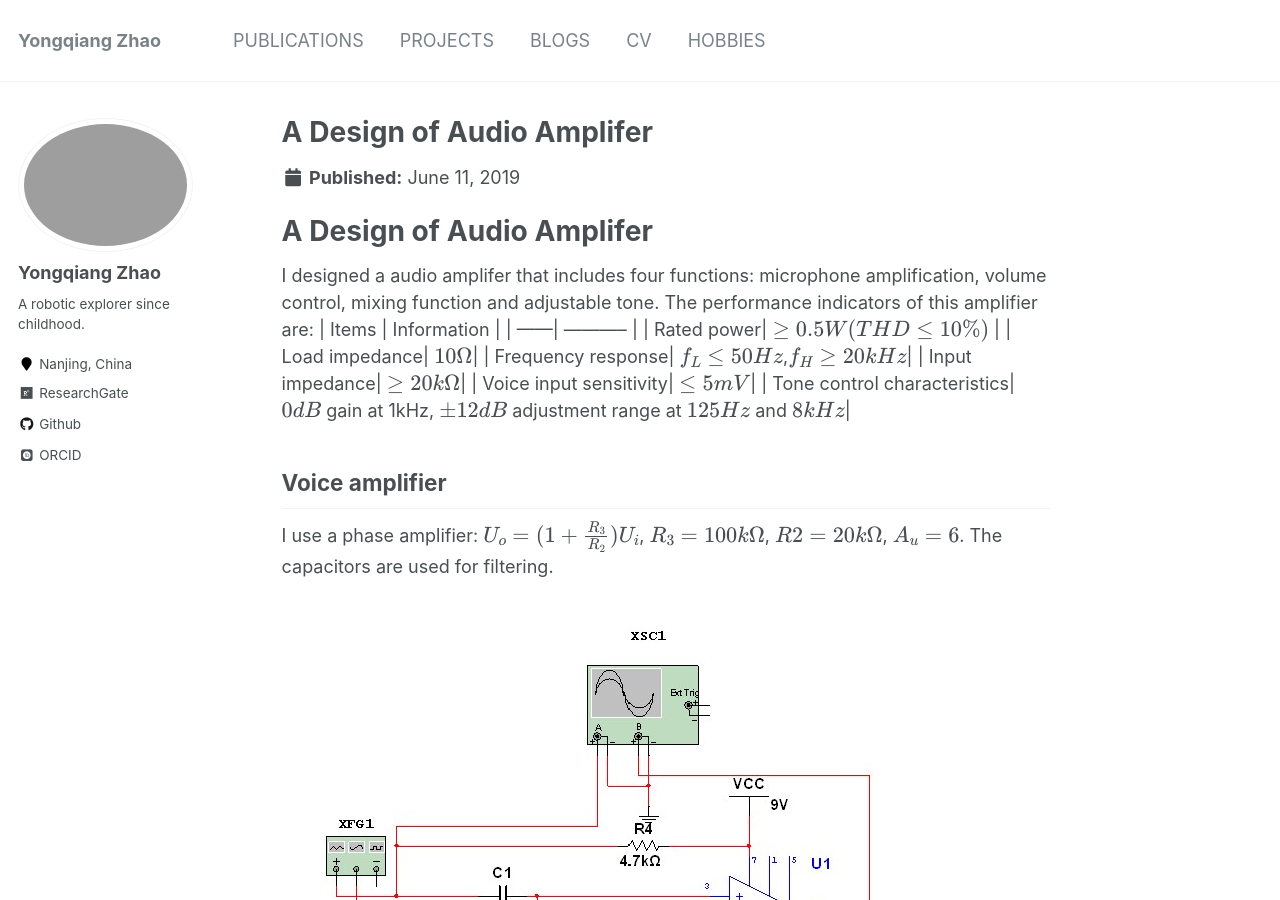
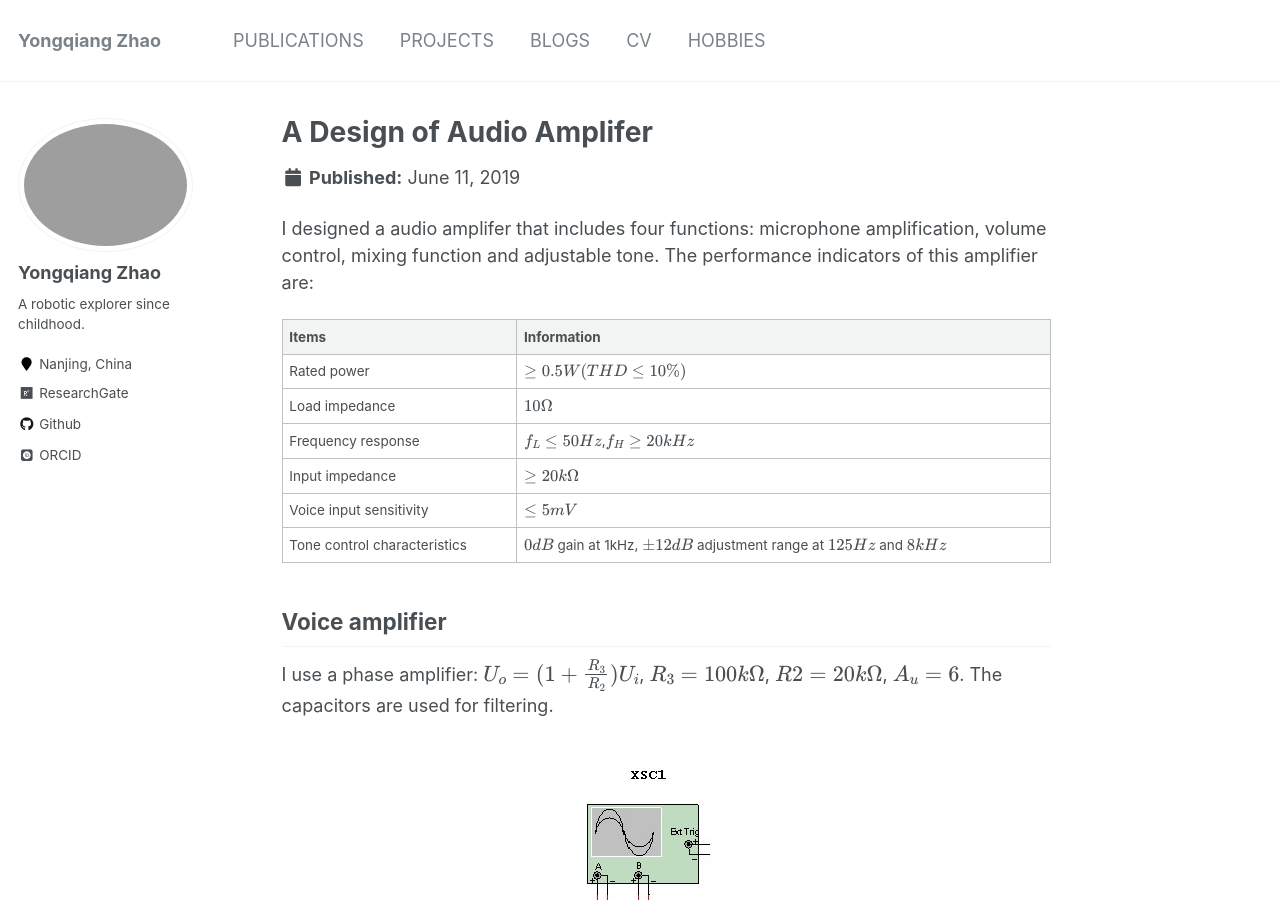
Before and after one commit to Rancho-zhao/Rancho-zhao.github.io, a Jekyll site: the page built from _projects/2019-06-11-project-1.md, in a window 1280 px wide and 900 px high. Built offline with Jekyll 4.4.1, drawn with Linux system fonts in a browser that asks for light colours; some web fonts are replaced; formulas are drawn with MathJax 3.

Commit message:
Update 2019-06-11-project-1.md

```diff
--- a/_projects/2019-06-11-project-1.md
+++ b/_projects/2019-06-11-project-1.md
@@ -6,10 +6,9 @@ permalink: /projects/2019-06-11-project-1
 date: 2019-06-11
 ---
 
-# A Design of Audio Amplifer
-
 I designed a audio amplifer that includes four functions: microphone amplification, volume control, mixing function and adjustable tone.
 The performance indicators of this amplifier are:
+
 | Items | Information |
 | ------| ----------- |
 | Rated power| $\ge 0.5W(THD\le10\%)$ |
```
